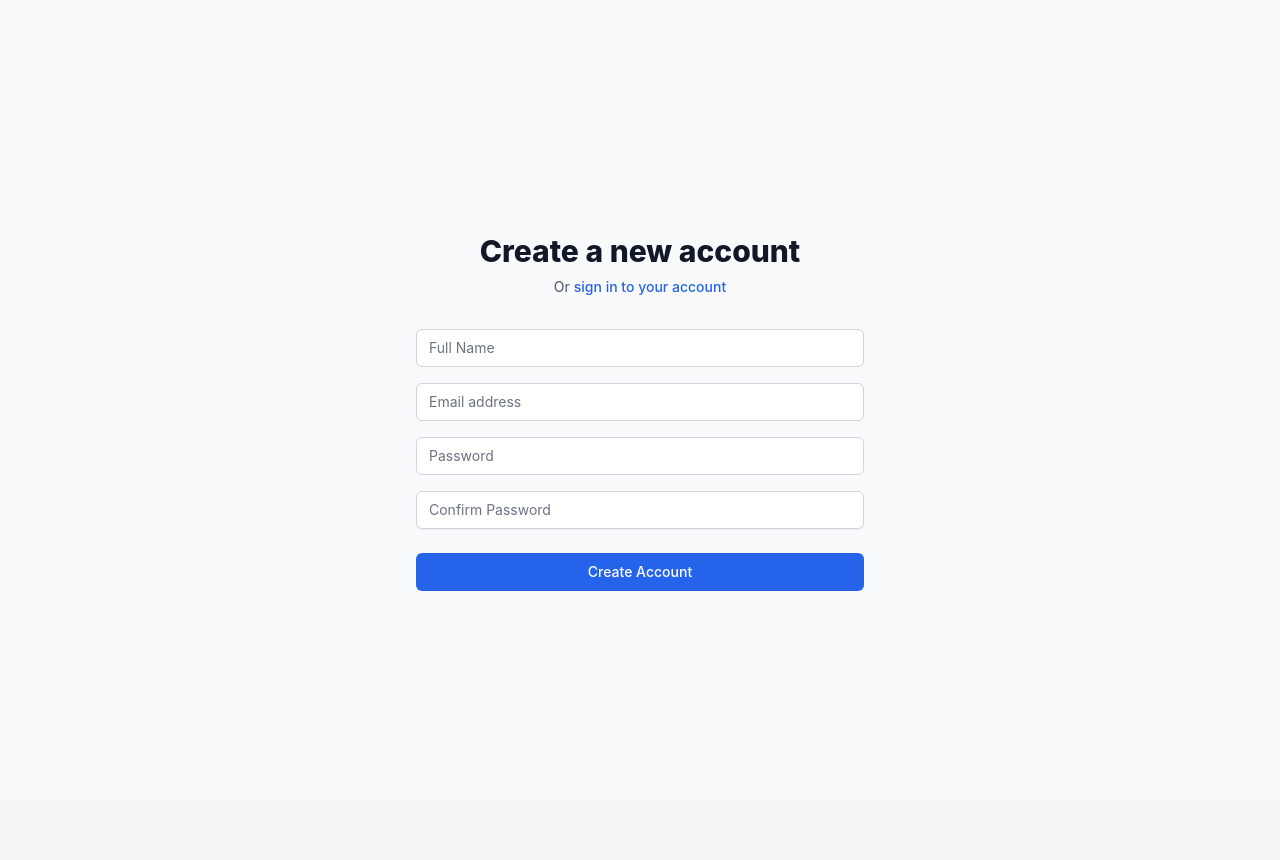
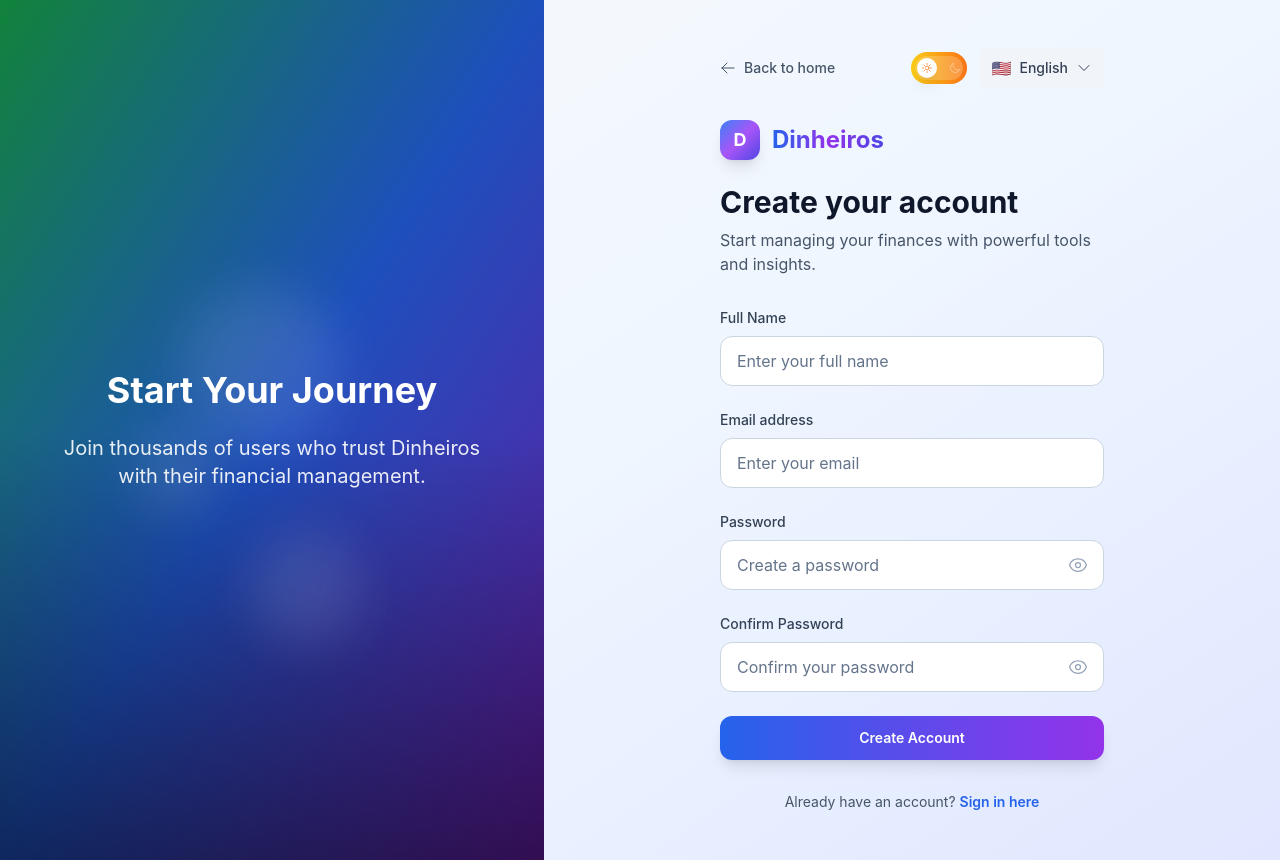
Before and after one commit to LeonardsonCC/dinheiros, a React (Vite) app in the folder frontend/: page /register in a window 1280 px wide. Before the commit the page ends 800 px from the top, so only its background shows below. Built offline with nearby package versions, Linux system fonts and the light colour scheme.

Commit message:
Creating enhanced Register page with modern design

```diff
--- a/frontend/src/pages/Register.tsx
+++ b/frontend/src/pages/Register.tsx
@@ -1,10 +1,16 @@
 import { useState } from 'react';
-import { Link, useNavigate } from 'react-router-dom';
+import { Link, Navigate } from 'react-router-dom';
 import { useForm } from 'react-hook-form';
 import { z } from 'zod';
 import { zodResolver } from '@hookform/resolvers/zod';
+import { useTranslation } from 'react-i18next';
+import { EyeIcon, EyeSlashIcon, ArrowLeftIcon, CheckIcon } from '@heroicons/react/24/outline';
+import { toast } from 'react-hot-toast';
+import { useAuth } from '../contexts/AuthContext';
 import api from '../services/api';
-import { toast } from 'react-hot-toast';
+import LoadingSpinner from '../components/LoadingSpinner';
+import ThemeToggle from '../components/ThemeToggle';
+import LanguageSwitcher from '../components/LanguageSwitcher';
 
 const registerSchema = z
   .object({
@@ -21,16 +27,27 @@ const registerSchema = z
 type RegisterFormData = z.infer<typeof registerSchema>;
 
 export default function Register() {
-  const navigate = useNavigate();
+  const { t } = useTranslation();
+  const { isAuthenticated } = useAuth();
   const [isLoading, setIsLoading] = useState(false);
+  const [showPassword, setShowPassword] = useState(false);
+  const [showConfirmPassword, setShowConfirmPassword] = useState(false);
+  const [registrationSuccess, setRegistrationSuccess] = useState(false);
 
   const {
     register,
     handleSubmit,
+    watch,
     formState: { errors },
   } = useForm<RegisterFormData>({
     resolver: zodResolver(registerSchema),
   });
+
+  const password = watch('password');
+
+  if (isAuthenticated) {
+    return <Navigate to="/dashboard" replace />;
+  }
 
   const onSubmit = async (data: RegisterFormData) => {
     try {
@@ -41,8 +58,8 @@ export default function Register() {
         password: data.password,
       });
 
+      setRegistrationSuccess(true);
       toast.success('Account created successfully! Please log in.');
-      navigate('/login');
     } catch (error) {
       toast.error('Registration failed. Please try again.');
       console.error('Registration error:', error);
@@ -51,105 +68,245 @@ export default function Register() {
     }
   };
 
+  const getPasswordStrength = (password: string) => {
+    if (!password) return { strength: 0, label: '', color: '' };
+
+    let strength = 0;
+    if (password.length >= 6) strength++;
+    if (password.length >= 8) strength++;
+    if (/[A-Z]/.test(password)) strength++;
+    if (/[0-9]/.test(password)) strength++;
+    if (/[^A-Za-z0-9]/.test(password)) strength++;
+
+    const labels = ['Very Weak', 'Weak', 'Fair', 'Good', 'Strong'];
+    const colors = ['bg-red-500', 'bg-orange-500', 'bg-yellow-500', 'bg-blue-500', 'bg-green-500'];
+
+    return {
+      strength,
+      label: labels[Math.min(strength - 1, 4)] || '',
+      color: colors[Math.min(strength - 1, 4)] || 'bg-gray-300'
+    };
+  };
+
+  const passwordStrength = getPasswordStrength(password || '');
+
+  if (registrationSuccess) {
+    return (
+      <div className="min-h-screen flex items-center justify-center px-4 py-12">
+        <div className="max-w-md w-full text-center">
+          <div className="w-16 h-16 bg-green-100 dark:bg-green-900/20 rounded-full flex items-center justify-center mx-auto mb-6">
+            <CheckIcon className="w-8 h-8 text-green-600 dark:text-green-400" />
+          </div>
+          <h2 className="text-2xl font-bold text-slate-900 dark:text-white mb-4">
+            Account Created Successfully!
+          </h2>
+          <p className="text-slate-600 dark:text-slate-400 mb-8">
+            Your account has been created. You can now sign in to start managing your finances.
+          </p>
+          <Link
+            to="/login"
+            className="inline-flex items-center px-6 py-3 text-sm font-semibold text-white bg-gradient-to-r from-blue-600 to-purple-600 rounded-xl hover:from-blue-700 hover:to-purple-700 transition-all duration-200 shadow-lg hover:shadow-xl transform hover:-translate-y-0.5"
+          >
+            Sign In Now
+          </Link>
+        </div>
+      </div>
+    );
+  }
+
   return (
-    <div className="flex items-center justify-center min-h-screen px-4 py-12 bg-gray-50 dark:bg-gray-900 sm:px-6 lg:px-8">
-      <div className="w-full max-w-md space-y-8">
-        <div>
-          <h2 className="mt-6 text-3xl font-extrabold text-center text-gray-900 dark:text-gray-100">
-            Create a new account
-          </h2>
-          <p className="mt-2 text-sm text-center text-gray-600 dark:text-gray-400">
-            Or{' '}
+    <div className="min-h-screen flex">
+      {/* Left side - Visual */}
+      <div className="hidden lg:block relative w-0 flex-1">
+        <div className="absolute inset-0 bg-gradient-to-br from-green-600 via-blue-600 to-purple-700">
+          <div className="absolute inset-0 bg-black/20" />
+          <div className="absolute inset-0 bg-gradient-to-t from-black/50 via-transparent to-transparent" />
+
+          {/* Decorative elements */}
+          <div className="absolute top-1/3 left-1/3 w-40 h-40 bg-white/10 rounded-full blur-xl animate-pulse" />
+          <div className="absolute bottom-1/4 right-1/3 w-28 h-28 bg-white/10 rounded-full blur-xl animate-pulse delay-1000" />
+          <div className="absolute top-1/2 left-1/4 w-20 h-20 bg-white/10 rounded-full blur-xl animate-pulse delay-500" />
+
+          <div className="relative h-full flex items-center justify-center p-12">
+            <div className="text-center text-white">
+              <h3 className="text-4xl font-bold mb-6">
+                Start Your Journey
+              </h3>
+              <p className="text-xl opacity-90 max-w-md">
+                Join thousands of users who trust Dinheiros with their financial management.
+              </p>
+            </div>
+          </div>
+        </div>
+      </div>
+
+      {/* Right side - Form */}
+      <div className="flex-1 flex flex-col justify-center py-12 px-4 sm:px-6 lg:px-20 xl:px-24">
+        <div className="mx-auto w-full max-w-sm lg:w-96">
+          {/* Header */}
+          <div className="flex items-center justify-between mb-8">
             <Link
-              to="/login"
-              className="font-medium text-primary-600 dark:text-primary-400 hover:text-primary-500 dark:hover:text-primary-300"
+              to="/"
+              className="inline-flex items-center space-x-2 text-slate-600 dark:text-slate-400 hover:text-slate-900 dark:hover:text-white transition-colors"
             >
-              sign in to your account
+              <ArrowLeftIcon className="w-4 h-4" />
+              <span className="text-sm font-medium">Back to home</span>
             </Link>
-          </p>
-        </div>
-        <form className="mt-8 space-y-6" onSubmit={handleSubmit(onSubmit)}>
-          <div className="space-y-4 rounded-md shadow-sm">
+            <div className="flex items-center space-x-3">
+              <ThemeToggle />
+              <LanguageSwitcher />
+            </div>
+          </div>
+
+          <div>
+            <div className="flex items-center space-x-3 mb-6">
+              <div className="w-10 h-10 bg-gradient-to-br from-blue-500 via-purple-500 to-indigo-600 rounded-xl flex items-center justify-center shadow-lg">
+                <span className="text-white font-bold text-lg">D</span>
+              </div>
+              <h1 className="text-2xl font-bold bg-gradient-to-r from-blue-600 via-purple-600 to-indigo-600 bg-clip-text text-transparent">
+                Dinheiros
+              </h1>
+            </div>
+
+            <h2 className="text-3xl font-bold text-slate-900 dark:text-white mb-2">
+              Create your account
+            </h2>
+            <p className="text-slate-600 dark:text-slate-400 mb-8">
+              Start managing your finances with powerful tools and insights.
+            </p>
+          </div>
+
+          <form className="space-y-6" onSubmit={handleSubmit(onSubmit)}>
             <div>
-              <label htmlFor="name" className="sr-only">
+              <label htmlFor="name" className="block text-sm font-medium text-slate-700 dark:text-slate-300 mb-2">
                 Full Name
               </label>
               <input
                 id="name"
                 type="text"
                 autoComplete="name"
-                className="relative block w-full px-3 py-2 text-gray-900 dark:text-gray-100 placeholder-gray-500 dark:placeholder-gray-400 border border-gray-300 dark:border-gray-600 bg-white dark:bg-gray-800 rounded-md appearance-none focus:outline-none focus:ring-primary-500 focus:border-primary-500 focus:z-10 sm:text-sm"
-                placeholder="Full Name"
+                className="block w-full px-4 py-3 text-slate-900 dark:text-white placeholder-slate-500 dark:placeholder-slate-400 bg-white dark:bg-slate-800 border border-slate-300 dark:border-slate-600 rounded-xl focus:outline-none focus:ring-2 focus:ring-blue-500 focus:border-transparent transition-all duration-200"
+                placeholder="Enter your full name"
                 {...register('name')}
               />
               {errors.name && (
-                <p className="mt-1 text-sm text-red-600 dark:text-red-400">{errors.name.message}</p>
+                <p className="mt-2 text-sm text-red-600 dark:text-red-400">{errors.name.message}</p>
               )}
             </div>
+
             <div>
-              <label htmlFor="email-address" className="sr-only">
+              <label htmlFor="email" className="block text-sm font-medium text-slate-700 dark:text-slate-300 mb-2">
                 Email address
               </label>
               <input
-                id="email-address"
+                id="email"
                 type="email"
                 autoComplete="email"
-                className="relative block w-full px-3 py-2 text-gray-900 dark:text-gray-100 placeholder-gray-500 dark:placeholder-gray-400 border border-gray-300 dark:border-gray-600 bg-white dark:bg-gray-800 rounded-md appearance-none focus:outline-none focus:ring-primary-500 focus:border-primary-500 focus:z-10 sm:text-sm"
-                placeholder="Email address"
+                className="block w-full px-4 py-3 text-slate-900 dark:text-white placeholder-slate-500 dark:placeholder-slate-400 bg-white dark:bg-slate-800 border border-slate-300 dark:border-slate-600 rounded-xl focus:outline-none focus:ring-2 focus:ring-blue-500 focus:border-transparent transition-all duration-200"
+                placeholder="Enter your email"
                 {...register('email')}
               />
               {errors.email && (
-                <p className="mt-1 text-sm text-red-600 dark:text-red-400">{errors.email.message}</p>
+                <p className="mt-2 text-sm text-red-600 dark:text-red-400">{errors.email.message}</p>
               )}
             </div>
+
             <div>
-              <label htmlFor="password" className="sr-only">
+              <label htmlFor="password" className="block text-sm font-medium text-slate-700 dark:text-slate-300 mb-2">
                 Password
               </label>
-              <input
-                id="password"
-                type="password"
-                autoComplete="new-password"
-                className="relative block w-full px-3 py-2 text-gray-900 dark:text-gray-100 placeholder-gray-500 dark:placeholder-gray-400 border border-gray-300 dark:border-gray-600 bg-white dark:bg-gray-800 rounded-md appearance-none focus:outline-none focus:ring-primary-500 focus:border-primary-500 focus:z-10 sm:text-sm"
-                placeholder="Password"
-                {...register('password')}
-              />
+              <div className="relative">
+                <input
+                  id="password"
+                  type={showPassword ? 'text' : 'password'}
+                  autoComplete="new-password"
+                  className="block w-full px-4 py-3 pr-12 text-slate-900 dark:text-white placeholder-slate-500 dark:placeholder-slate-400 bg-white dark:bg-slate-800 border border-slate-300 dark:border-slate-600 rounded-xl focus:outline-none focus:ring-2 focus:ring-blue-500 focus:border-transparent transition-all duration-200"
+                  placeholder="Create a password"
+                  {...register('password')}
+                />
+                <button
+                  type="button"
+                  className="absolute inset-y-0 right-0 pr-4 flex items-center text-slate-400 hover:text-slate-600 dark:hover:text-slate-300"
+                  onClick={() => setShowPassword(!showPassword)}
+                >
+                  {showPassword ? (
+                    <EyeSlashIcon className="w-5 h-5" />
+                  ) : (
+                    <EyeIcon className="w-5 h-5" />
+                  )}
+                </button>
+              </div>
+
+              {password && (
+                <div className="mt-2">
+                  <div className="flex items-center space-x-2 mb-1">
+                    <div className="flex-1 bg-slate-200 dark:bg-slate-700 rounded-full h-2">
+                      <div
+                        className={`h-2 rounded-full transition-all duration-300 ${passwordStrength.color}`}
+                        style={{ width: `${(passwordStrength.strength / 5) * 100}%` }}
+                      />
+                    </div>
+                    <span className="text-xs text-slate-600 dark:text-slate-400">
+                      {passwordStrength.label}
+                    </span>
+                  </div>
+                </div>
+              )}
+
               {errors.password && (
-                <p className="mt-1 text-sm text-red-600 dark:text-red-400">{errors.password.message}</p>
+                <p className="mt-2 text-sm text-red-600 dark:text-red-400">{errors.password.message}</p>
               )}
             </div>
+
             <div>
-              <label htmlFor="confirm-password" className="sr-only">
+              <label htmlFor="confirmPassword" className="block text-sm font-medium text-slate-700 dark:text-slate-300 mb-2">
                 Confirm Password
               </label>
-              <input
-                id="confirm-password"
-                type="password"
-                autoComplete="new-password"
-                className="relative block w-full px-3 py-2 text-gray-900 dark:text-gray-100 placeholder-gray-500 dark:placeholder-gray-400 border border-gray-300 dark:border-gray-600 bg-white dark:bg-gray-800 rounded-md appearance-none focus:outline-none focus:ring-primary-500 focus:border-primary-500 focus:z-10 sm:text-sm"
-                placeholder="Confirm Password"
-                {...register('confirmPassword')}
-              />
+              <div className="relative">
+                <input
+                  id="confirmPassword"
+                  type={showConfirmPassword ? 'text' : 'password'}
+                  autoComplete="new-password"
+                  className="block w-full px-4 py-3 pr-12 text-slate-900 dark:text-white placeholder-slate-500 dark:placeholder-slate-400 bg-white dark:bg-slate-800 border border-slate-300 dark:border-slate-600 rounded-xl focus:outline-none focus:ring-2 focus:ring-blue-500 focus:border-transparent transition-all duration-200"
+                  placeholder="Confirm your password"
+                  {...register('confirmPassword')}
+                />
+                <button
+                  type="button"
+                  className="absolute inset-y-0 right-0 pr-4 flex items-center text-slate-400 hover:text-slate-600 dark:hover:text-slate-300"
+                  onClick={() => setShowConfirmPassword(!showConfirmPassword)}
+                >
+                  {showConfirmPassword ? (
+                    <EyeSlashIcon className="w-5 h-5" />
+                  ) : (
+                    <EyeIcon className="w-5 h-5" />
+                  )}
+                </button>
+              </div>
               {errors.confirmPassword && (
-                <p className="mt-1 text-sm text-red-600 dark:text-red-400">
-                  {errors.confirmPassword.message}
-                </p>
+                <p className="mt-2 text-sm text-red-600 dark:text-red-400">{errors.confirmPassword.message}</p>
               )}
             </div>
-          </div>
 
-          <div>
             <button
               type="submit"
               disabled={isLoading}
-              className={`relative flex justify-center w-full px-4 py-2 text-sm font-medium text-white bg-primary-600 border border-transparent rounded-md group hover:bg-primary-700 focus:outline-none focus:ring-2 focus:ring-offset-2 focus:ring-primary-500 dark:focus:ring-offset-gray-800 ${
-                isLoading ? 'opacity-70 cursor-not-allowed' : ''
-              }`}
+              className="w-full flex justify-center items-center px-4 py-3 text-sm font-semibold text-white bg-gradient-to-r from-blue-600 to-purple-600 rounded-xl hover:from-blue-700 hover:to-purple-700 focus:outline-none focus:ring-2 focus:ring-blue-500 focus:ring-offset-2 dark:focus:ring-offset-slate-900 disabled:opacity-50 disabled:cursor-not-allowed transition-all duration-200 shadow-lg hover:shadow-xl transform hover:-translate-y-0.5"
             >
-              {isLoading ? 'Creating account...' : 'Create Account'}
+              {isLoading ? <LoadingSpinner size="sm" text="" /> : 'Create Account'}
             </button>
-          </div>
-        </form>
+          </form>
+
+          <p className="mt-8 text-center text-sm text-slate-600 dark:text-slate-400">
+            Already have an account?{' '}
+            <Link
+              to="/login"
+              className="font-semibold text-blue-600 dark:text-blue-400 hover:text-blue-500 dark:hover:text-blue-300 transition-colors"
+            >
+              Sign in here
+            </Link>
+          </p>
+        </div>
       </div>
     </div>
   );
```
